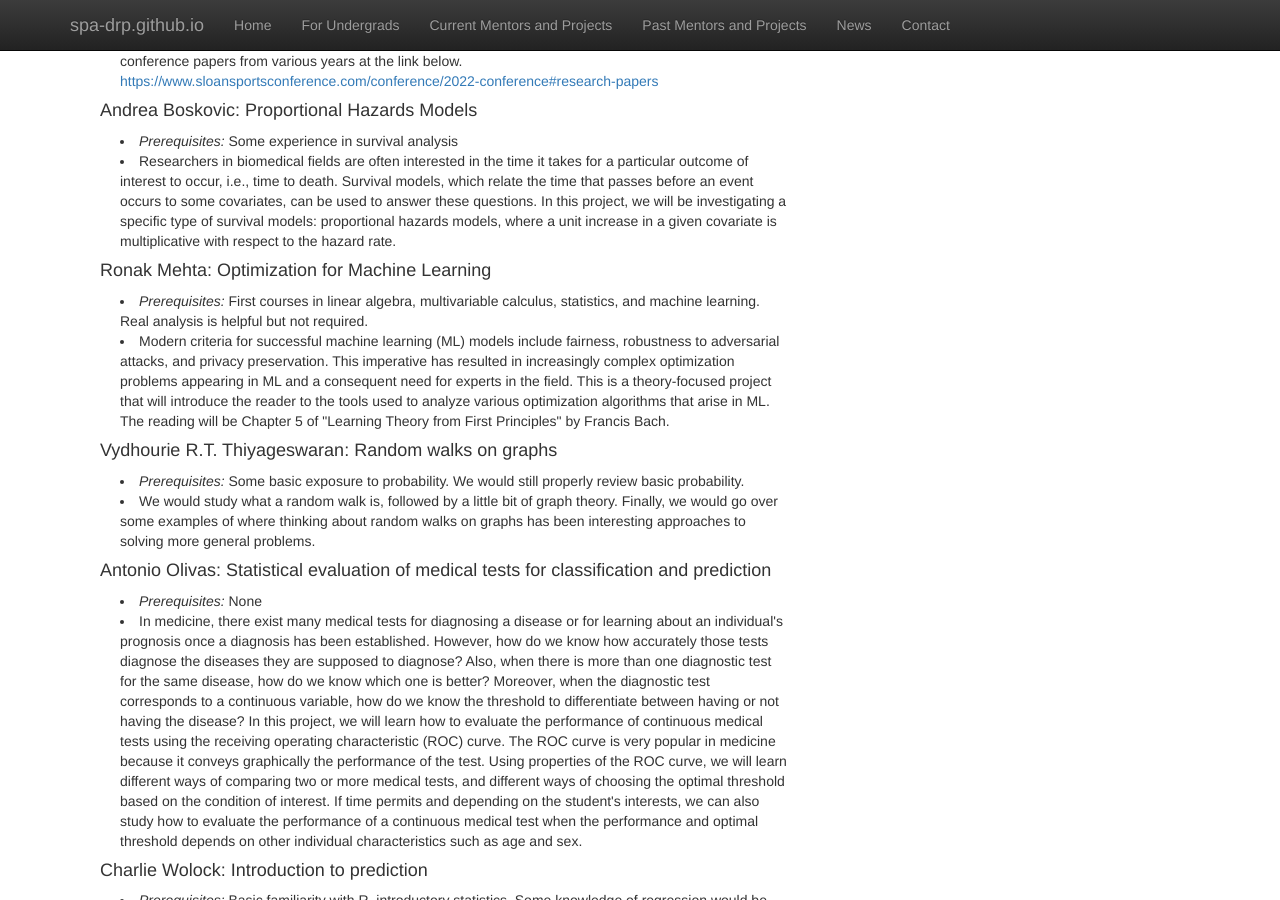
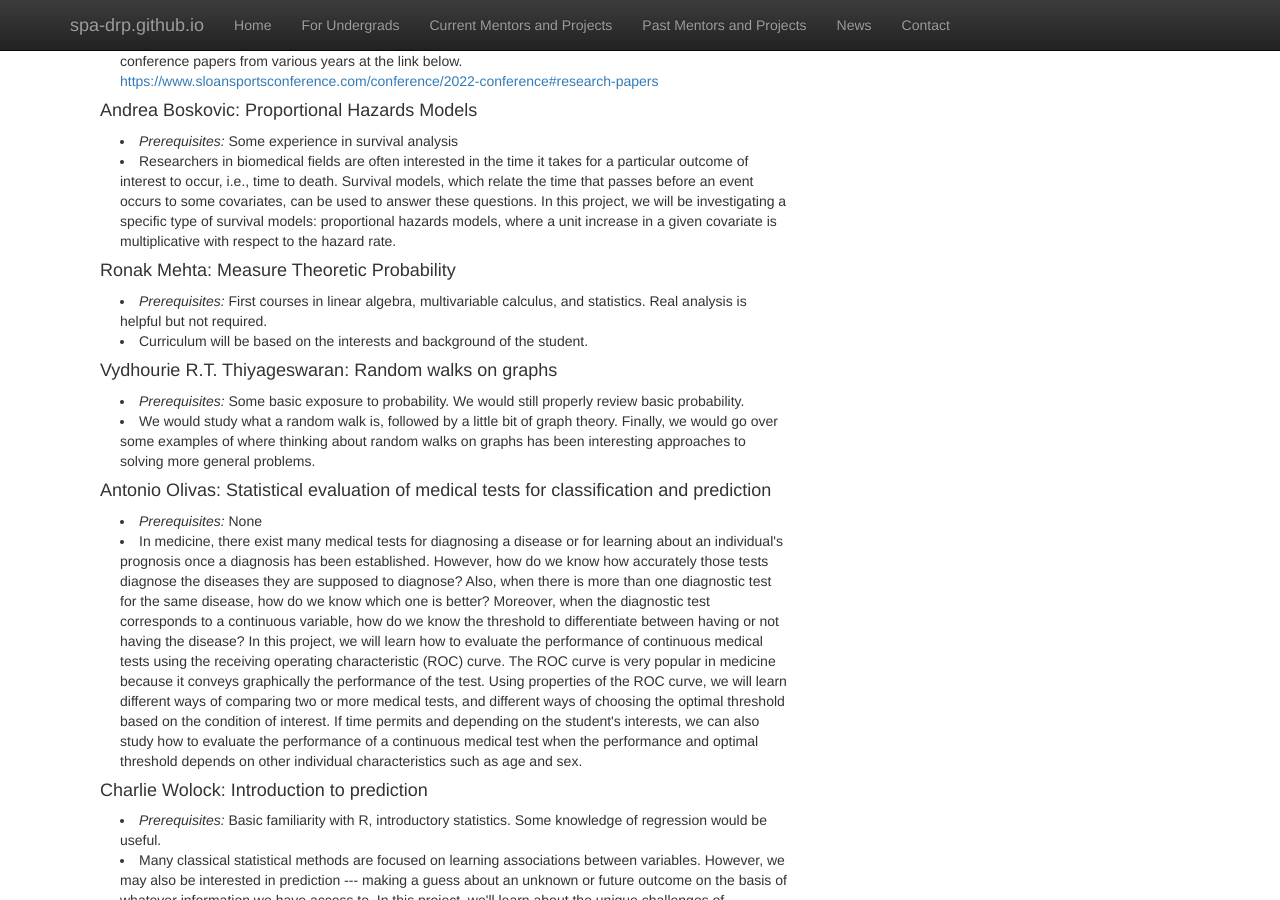
Before and after one commit to SPA-DRP/spa-drp.github.io, a Jekyll site: the page built from currentmentors.html, in a window 1280 px wide and 900 px high, scrolled down 692 px. Built offline with Jekyll 4.4.1, drawn with Linux system fonts in a browser that asks for light colours; nearby versions of some CDN libraries; library files that are not in the unit come from our copies.

Commit message:
Edit Ronak's project

```diff
--- a/currentmentors.html
+++ b/currentmentors.html
@@ -49,13 +49,13 @@ title:  'Mentors and Project Descriptions: Winter 2022'
   </li>
   </p>
 
-  <h4> Ronak Mehta: Optimization for Machine Learning </h4>
+  <h4> Ronak Mehta: Measure Theoretic Probability </h4>
   <p class="content" style="padding:0px;margin:0px 20px 0px;">
       <li style="padding:0px;margin:0px 20px 0px;"> <i> Prerequisites: </i>
-        First courses in linear algebra, multivariable calculus, statistics, and machine learning. Real analysis is helpful but not required.
+        First courses in linear algebra, multivariable calculus, and statistics. Real analysis is helpful but not required.
   </li>
   <li style="padding:0px;margin:0px 20px 0px;">
-    Modern criteria for successful machine learning (ML) models include fairness, robustness to adversarial attacks, and privacy preservation. This imperative has resulted in increasingly complex optimization problems appearing in ML and a consequent need for experts in the field. This is a theory-focused project that will introduce the reader to the tools used to analyze various optimization algorithms that arise in ML. The reading will be Chapter 5 of "Learning Theory from First Principles" by Francis Bach.
+    Curriculum will be based on the interests and background of the student.
   </li>
   </p>
 
```
